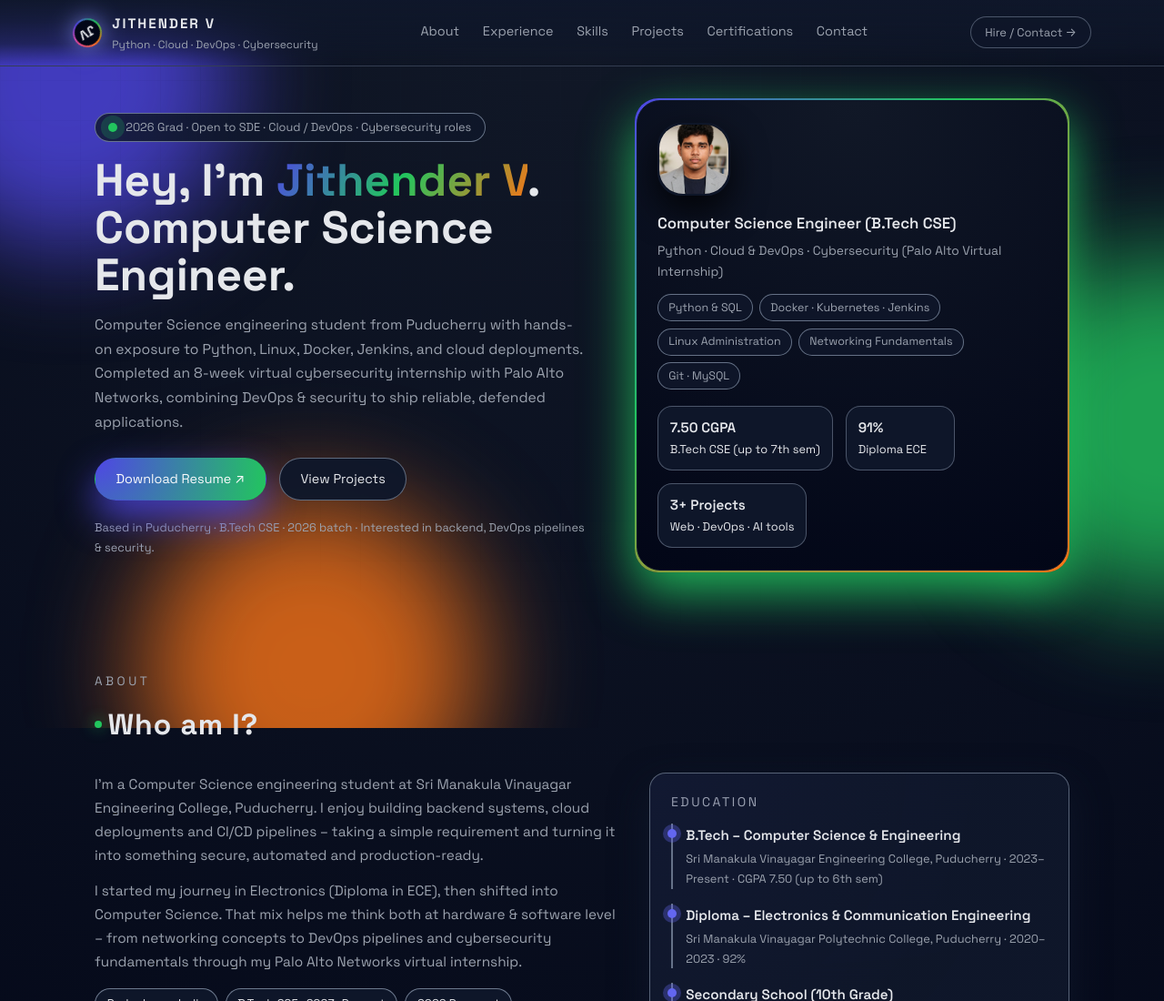
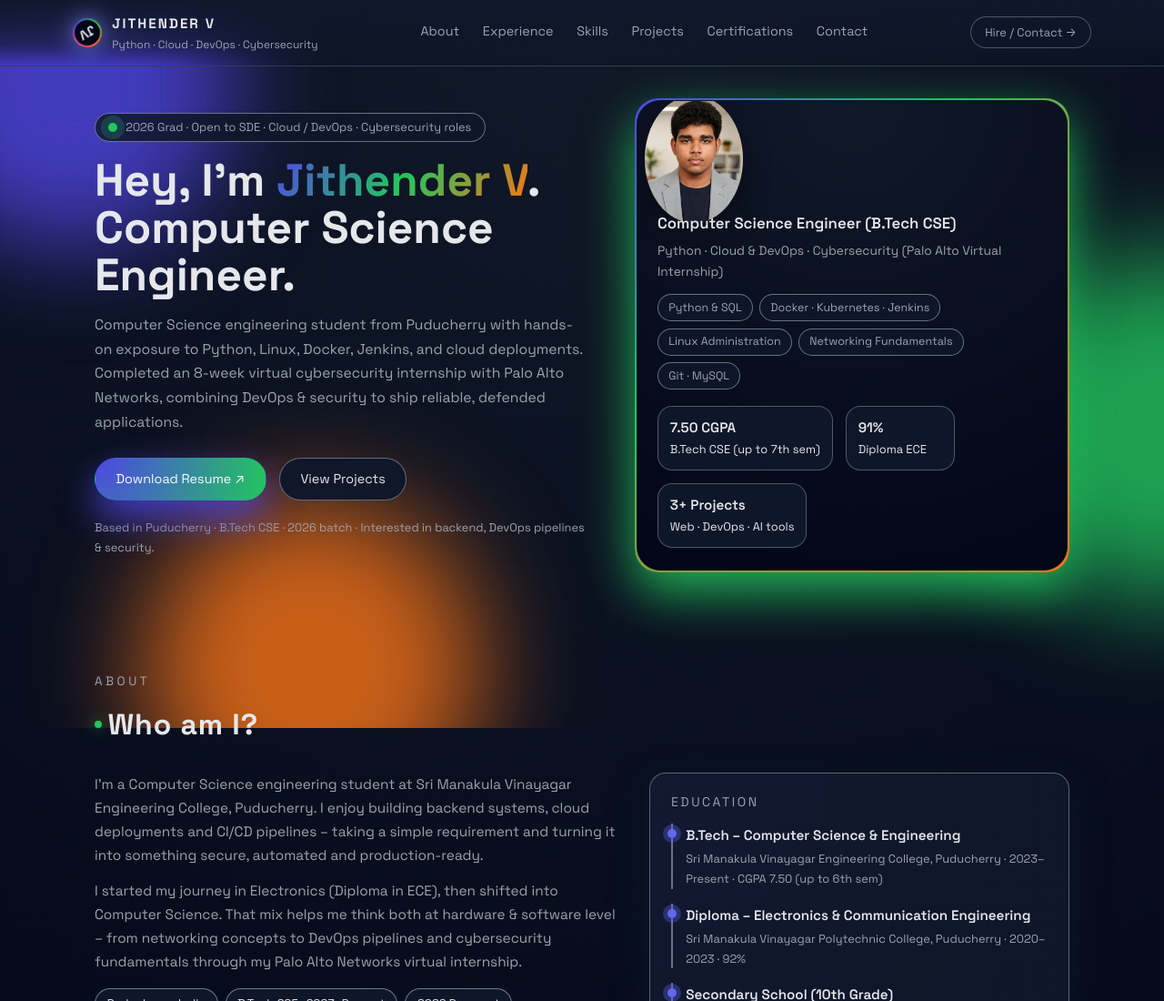
Before and after one commit to jithu026/portfolio, a plain HTML site: page index.html in a window 1280 px wide. Shown: the top 1100 px of the page at 91% size. Drawn offline with Linux system fonts and the light colour scheme.

Commit message:
Updated profile image

```diff
--- a/index.html
+++ b/index.html
@@ -968,13 +968,13 @@
             <div class="hero-card">
               <div class="hero-avatar" style="background: none; padding: 0;">
   <img src="me3.jpg" alt="Jithender V"
-    style="
-      width: 100%;
-      height: 100%;
-      border-radius: 26px;
-      object-fit: cover;
-      object-position: center;
-    ">
+style="
+  width: 140px;
+  height: 140px;
+  border-radius: 50%;
+  object-fit: cover;
+  object-position: center;
+">
 </div>
               <div class="hero-name-role">Computer Science Engineer (B.Tech CSE)</div>
               <p class="hero-role">
```
